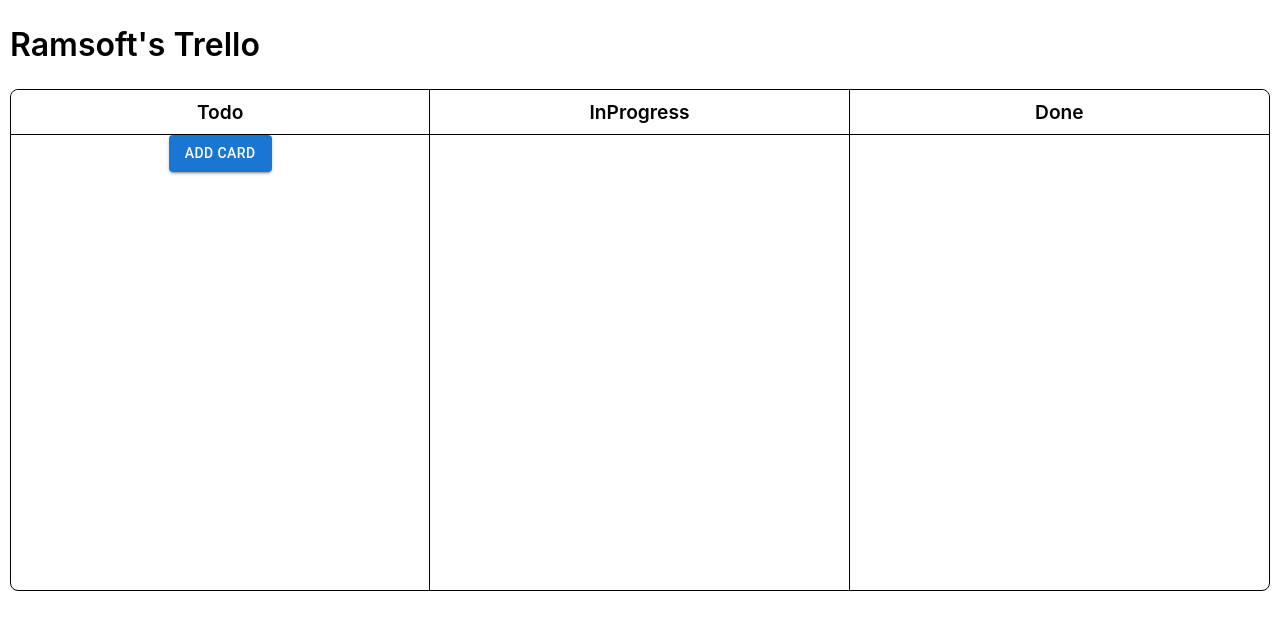
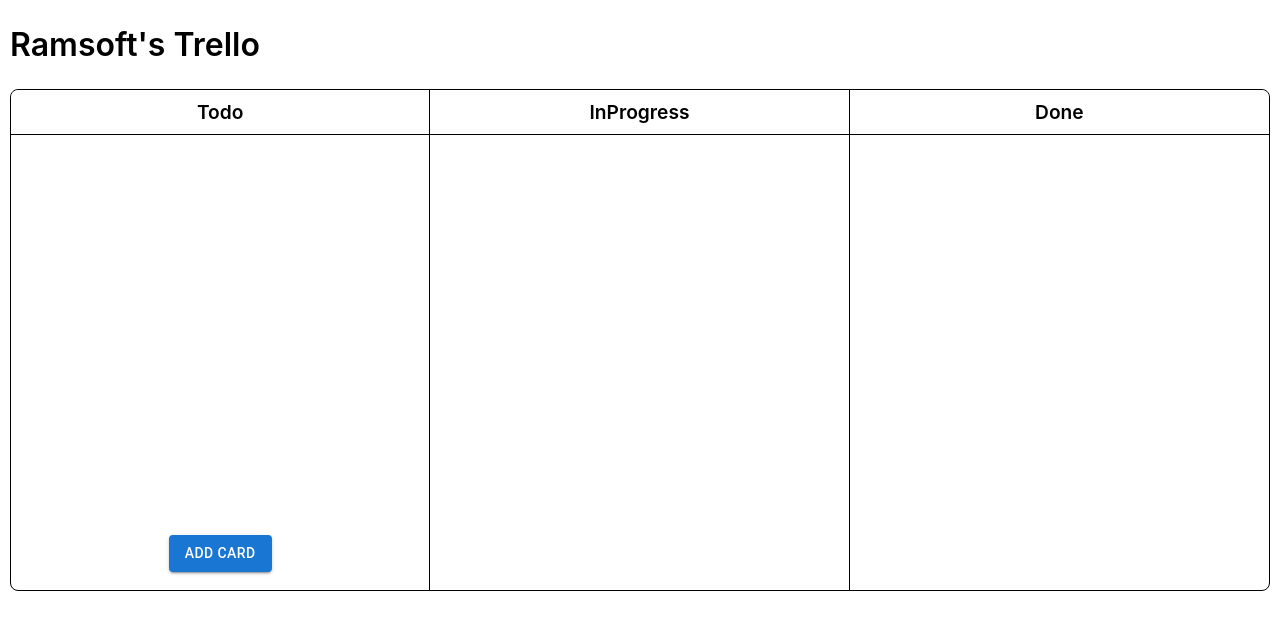
Before and after one commit to Vijendra-Achar/Ramsoft-trello, a React (Create React App) app: page / in a window 1280 px wide. Shown: the top 630 px of the page. Built offline with nearby package versions, Linux system fonts and the light colour scheme.

Commit message:
Issues have been fixed

```diff
--- a/src/App.jsx
+++ b/src/App.jsx
@@ -99,14 +99,10 @@
       <div className="board">
         {board.map((section) => {
           return (
-            <div
-              id={section?.id}
-              onDrop={handleOnDrop}
-              onDragOver={handleOnDragOver}
-              className="board__section"
-              key={section.id}
-            >
+            <div onDrop={handleOnDrop} className="board__section" key={section.id}>
               <div className="heading">{section.name}</div>
+              {/* Tasks container */}
+              <div id={section?.id} onDragOver={handleOnDragOver} className="tasks-container">
                 {section?.cards?.map((task, index) => (
                   <div key={task?.id} draggable onDragStart={(event) => handleOnDragStart(event, task, index)}>
                     <Card
@@ -121,10 +117,14 @@
                     />
                   </div>
                 ))}
+              </div>
+              {/* The Add button and it's container */}
               {section?.addButton && (
-                <Button variant="contained" onClick={() => setOpenAddNewTask(true)}>
+                <div className="button-container">
+                  <Button className="add-button" variant="contained" onClick={() => setOpenAddNewTask(true)}>
                     Add Card
                   </Button>
+                </div>
               )}
             </div>
           );
--- a/src/styles.scss
+++ b/src/styles.scss
@@ -28,6 +28,14 @@
     }
   }
 
+  .button-container {
+    border-radius: 0 0 0 8px;
+    height: 55px;
+    .add-button {
+      margin: 0 0 15px 0;
+    }
+  }
+
   .heading {
     padding: 10px 0;
     border-bottom: 1px solid black;
@@ -44,16 +52,6 @@
   .tasks-container {
     overflow-y: scroll;
     height: 400px;
+    cursor: pointer;
   }
 }
-
-// .button-container {
-// he
-// align-items: center;
-// width: calc((100vw / 3) - 10px);
-// background-color: #fff;
-// height: 50px;
-// margin-top: -50px;
-// z-index: 11;
-// position: fixed;
-// }
```
Lines whose indentation alone changed are shown as unchanged.
